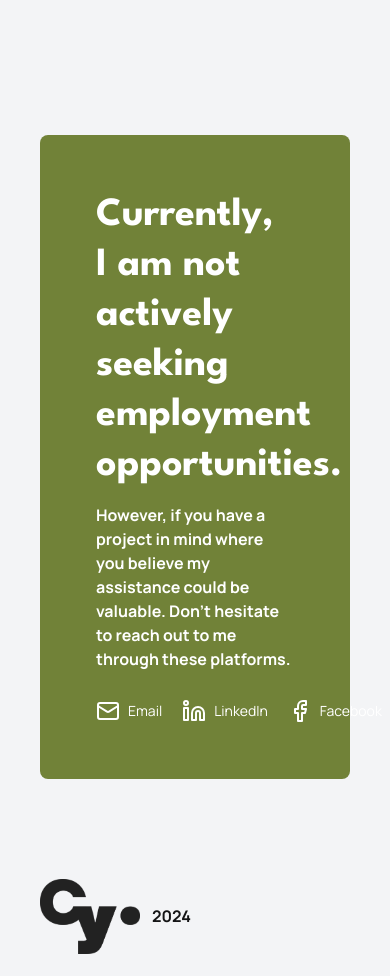
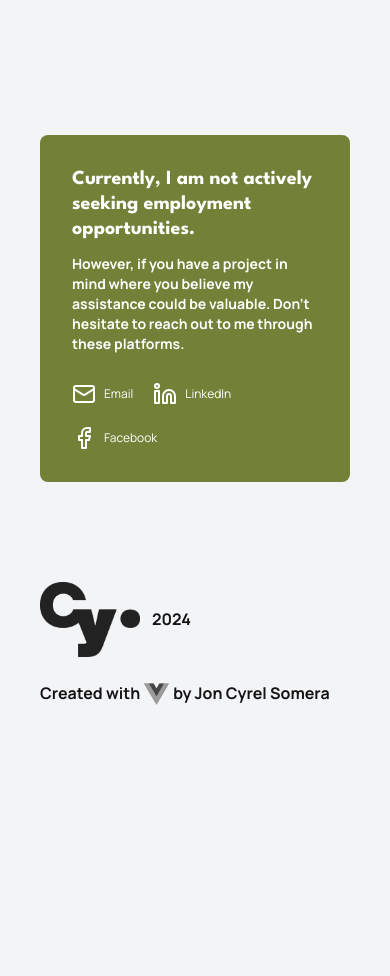
Before and after one commit to cycycyyy/cy-portfolio-vue, a Vue app: page / in a window 390 px wide. Shown: the part 2080-3056 px from the top of the page. After the commit the page ends 2841 px from the top, so only its background shows below. Built offline with nearby package versions, Linux system fonts and the light colour scheme; no server answers; the database is empty; what vue-flag-icon would draw is missing.

Commit message:
Fixed workstatus section overflow

```diff
--- a/src/components/WorkStatus.vue
+++ b/src/components/WorkStatus.vue
@@ -22,16 +22,16 @@ const WORK_STATUS_OBJ_TRUE = [
 </script>
 
 <template>
-    <div class="text-white bg-primary rounded-lg p-14 font-manrope mt-40 mb-11 lg:flex justify-between gap-5 items-center">
+    <div class="text-white bg-primary rounded-lg p-8 lg:p-14 font-manrope mt-40 mb-11 lg:flex justify-between gap-5 items-center">
         <div>
             <div class="flex flex-col gap-3 lg:max-w-xl">
-                <span class="font-bold font-leagueSpartan text-[40px] leading-tight">Currently, I am not actively
+                <span class="font-bold font-leagueSpartan text-xl lg:text-[40px] leading-tight">Currently, I am not actively
                     seeking employment opportunities.</span>
-                <span class="font-bold">However, if you have a project in mind where you believe my assistance could be
+                <span class="font-bold text-sm lg:text-base">However, if you have a project in mind where you believe my assistance could be
                     valuable.
                     Don't hesitate to reach out to me through these platforms.</span>
             </div>
-            <div class="flex gap-5 text-sm mt-7">
+            <div class="flex gap-5 text-xs mt-7 flex-wrap">
                 <a href="" class="flex gap-2 items-center">
                     <Mail />Email
                 </a>
```
